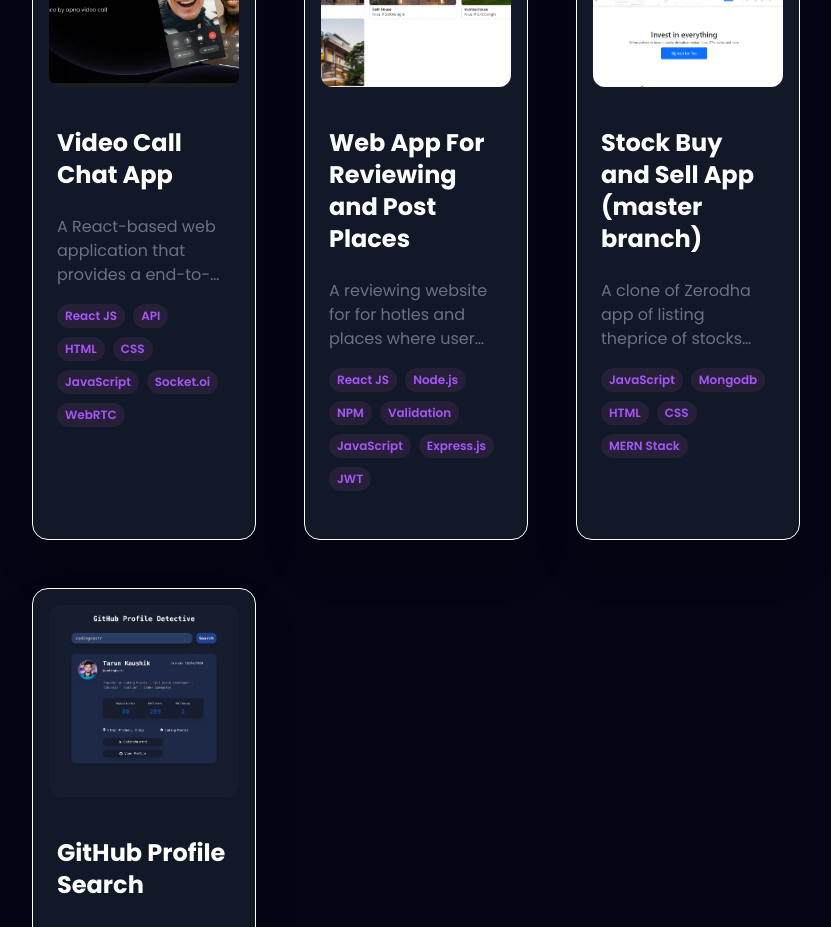
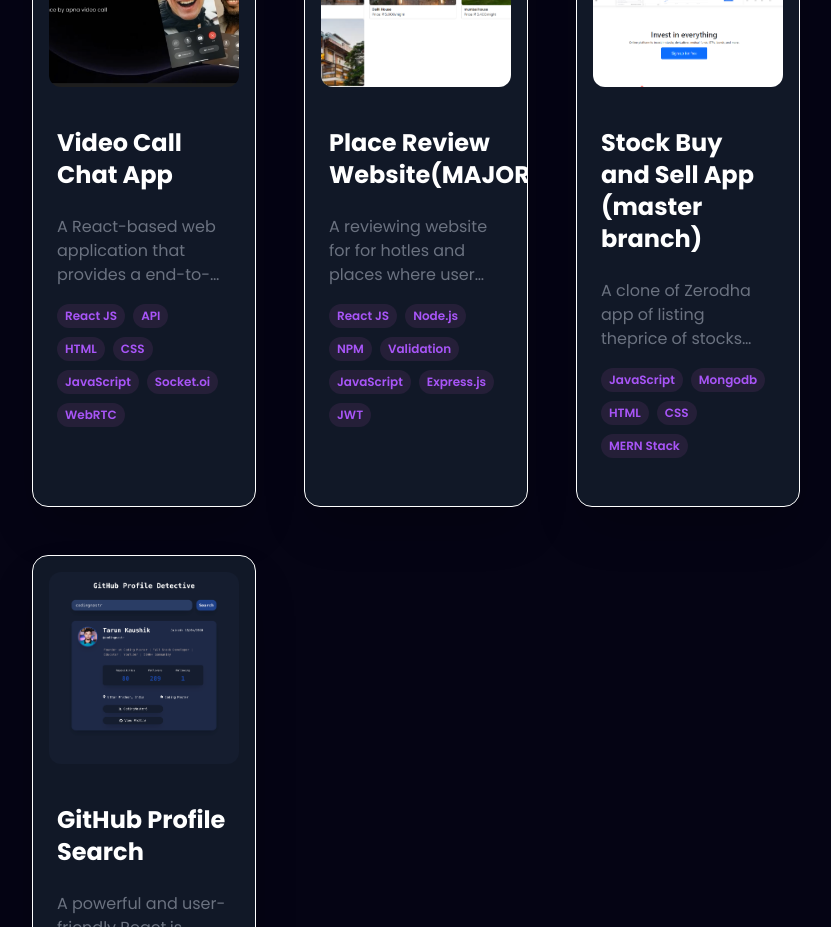
Before and after one commit to dabbu0004/Portfolio_Himanshu, a React (Vite) app: page / in a window 1280 px wide. Shown: the part 3020-3947 px from the top of the page, without its empty margins (224-1055 px from the left). Built offline with nearby package versions, Linux system fonts and the light colour scheme.

Commit message:
Update constants.js

```diff
--- a/src/constants.js
+++ b/src/constants.js
@@ -262,7 +262,7 @@ export const SkillsInfo = [
     },
     {
       id: 4,
-      title: "Web App For Reviewing and Post Places ",
+      title: "Place Review Website(MAJORPROJECT) ",
       description:
         "A reviewing website for for hotles and places where user can login and  post there reviews on places also they can create posts of places with full authenticaions these images of places will store in any format in database and the real time map to locate that place also provided",
       image: wonderlustLogo,
```
